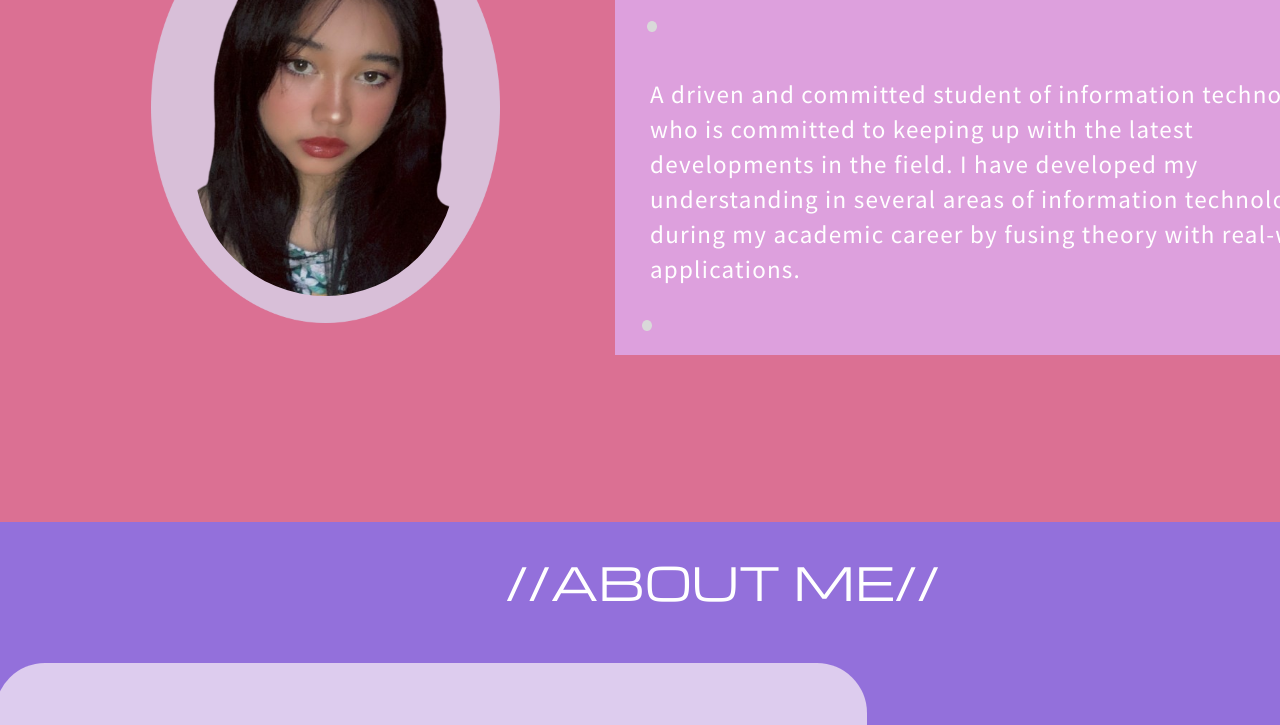
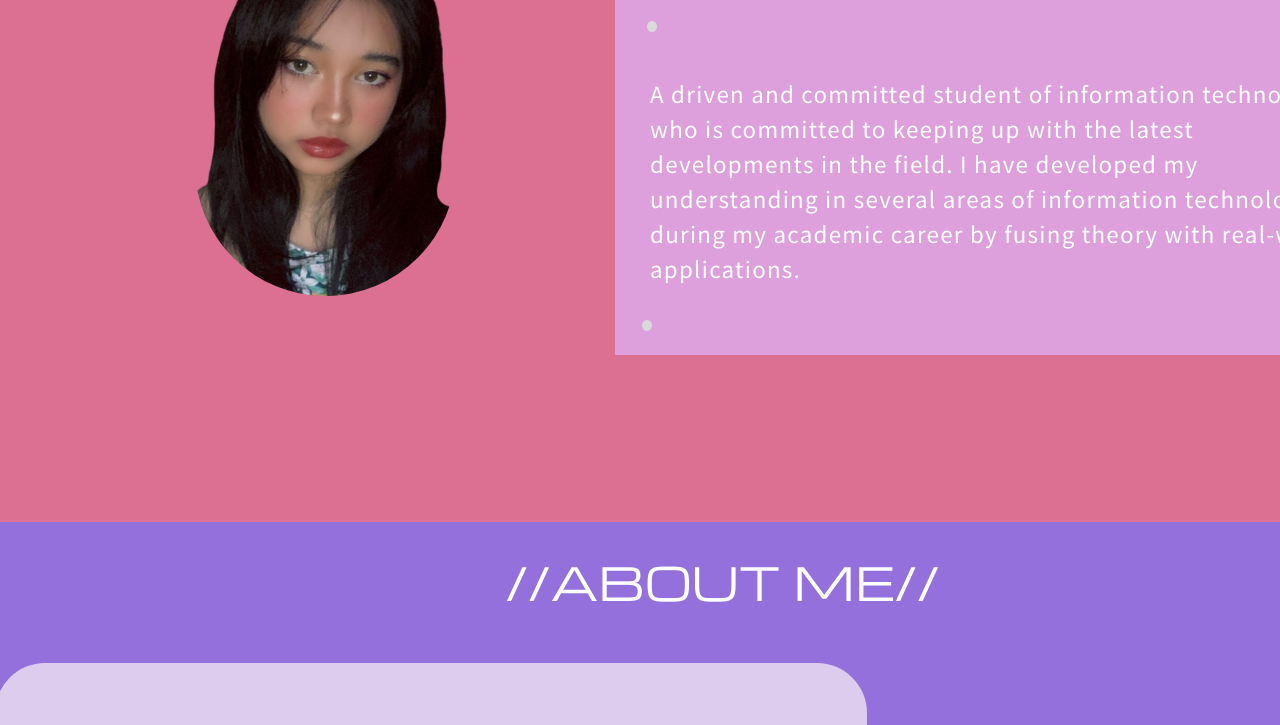
Before and after one commit to leigharl/OnlinePortfolio, a plain HTML site: page index.html in a window 1280 px wide. Shown: the part 262-987 px from the top of the page. Drawn offline with nearby package versions, Linux system fonts and the light colour scheme; a web font is replaced by a local one.

Commit message:
Update style.css

```diff
--- a/style.css
+++ b/style.css
@@ -200,7 +200,6 @@ body {
   background-size: cover;
   background-repeat: no-repeat;
   background-position: center;
-  background-image: url('../assets/ellipse-1.png');
   flex-shrink: 0;
 }
 .desktop-1-HK5 .auto-group-gyks-Hd9 .hero-8dm .pic1--SuM .pic-removebg-preview-1-wLK {
```
